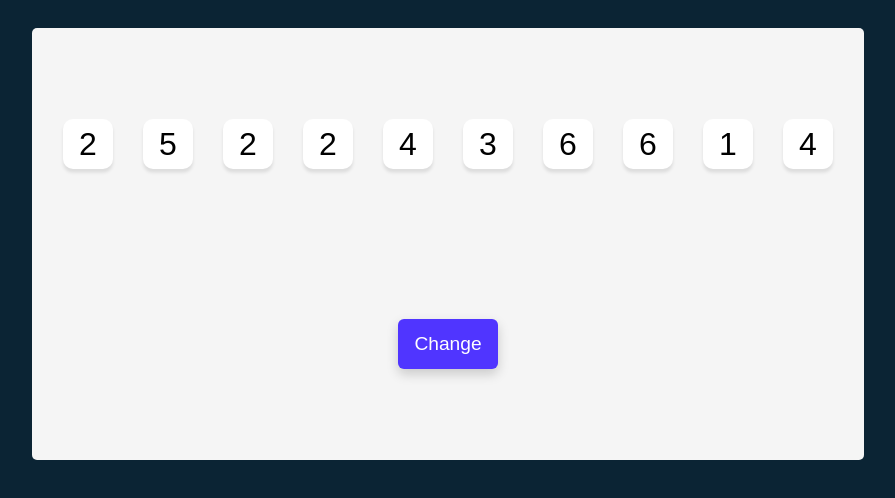
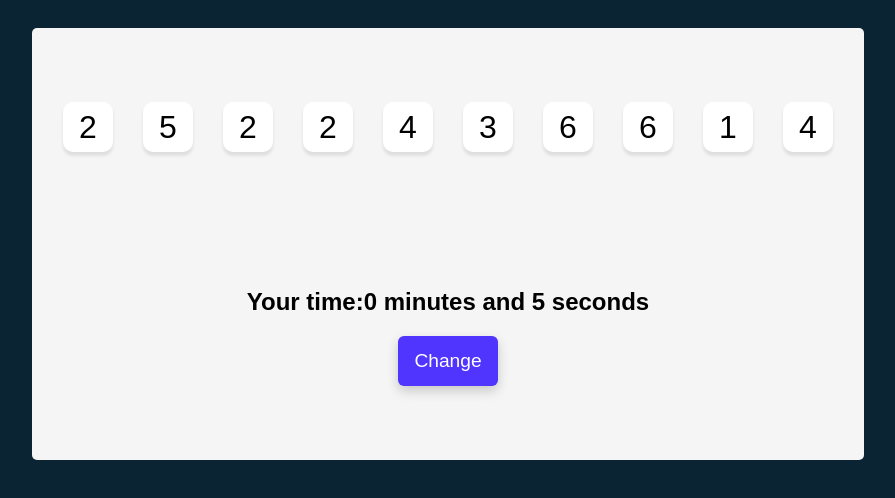
Before and after one commit to StefanFrs/Tenzies-project---REACT, a React (Create React App) app in the folder tenzies/: page / in a window 1280 px wide. Shown: the top 498 px of the page, without its empty margins (192-1087 px from the left). Built offline with nearby package versions, Linux system fonts and the light colour scheme.

Commit message:
Custom timer added

```diff
--- a/tenzies/src/App.js
+++ b/tenzies/src/App.js
@@ -3,18 +3,38 @@ import Confetti from "react-confetti"
 import Die from "./Die"
 import {nanoid} from "nanoid"
 
+
 export default function App() {
 
   const [dice,setDice] = React.useState(allNewDice())
   const [tenzies, setTenzies] = React.useState(false)
+  const [seconds,setSeconds] = React.useState(0)
+  const [minutes,setMinutes] = React.useState(0)
+
+  var timer;
+
+    React.useEffect(()=>{
+      if(!tenzies){
+      timer = setInterval(()=>{
+        setSeconds(seconds+1)
+        if(seconds==59){
+          setMinutes(minutes+1)
+          setSeconds(0)
+        }
+    },1000)
+      return () => clearInterval(timer)
+    }})
+
+
 
   React.useEffect(()=>{
-
    const allHeld = dice.every(die => die.isHeld) //true or false, depends if all of dice are true
    const firstValue = dice[0].value
    const equalVal = dice.every(die => die.value === firstValue)
     if(allHeld && equalVal){
       setTenzies(true)
+      setMinutes(0)
+      setSeconds(0)
       console.log("you won!!")
     }
 
@@ -63,7 +83,10 @@ const diceItem = dice.map(die =>
    return(
    <main>
        {diceItem}
+       <div>
+       <div><h2>Your time:{minutes} minutes and {seconds} seconds</h2></div>
        <button className="roll-dice" onClick={changeDice}>{ tenzies ? `New Game` : `Change` }</button>
+       </div>
        {tenzies && <Confetti />}
   </main>
   )
```
